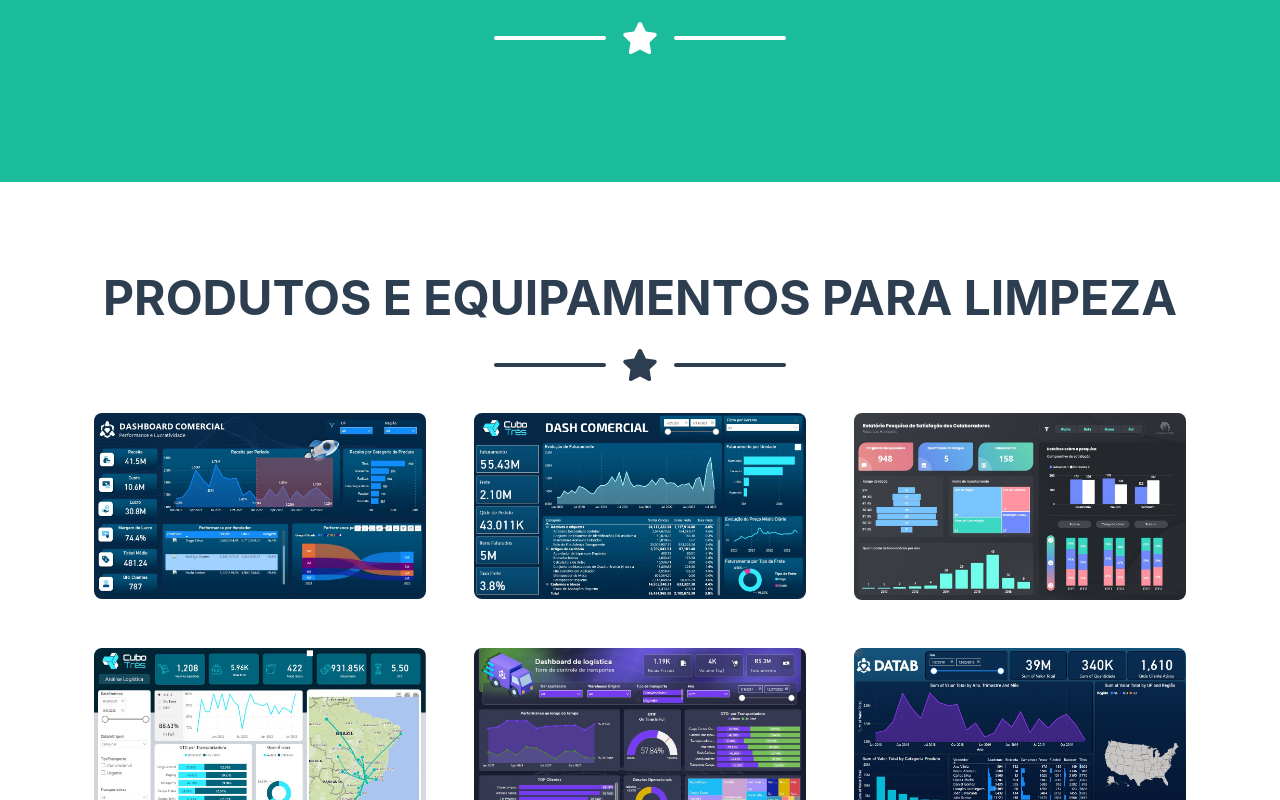
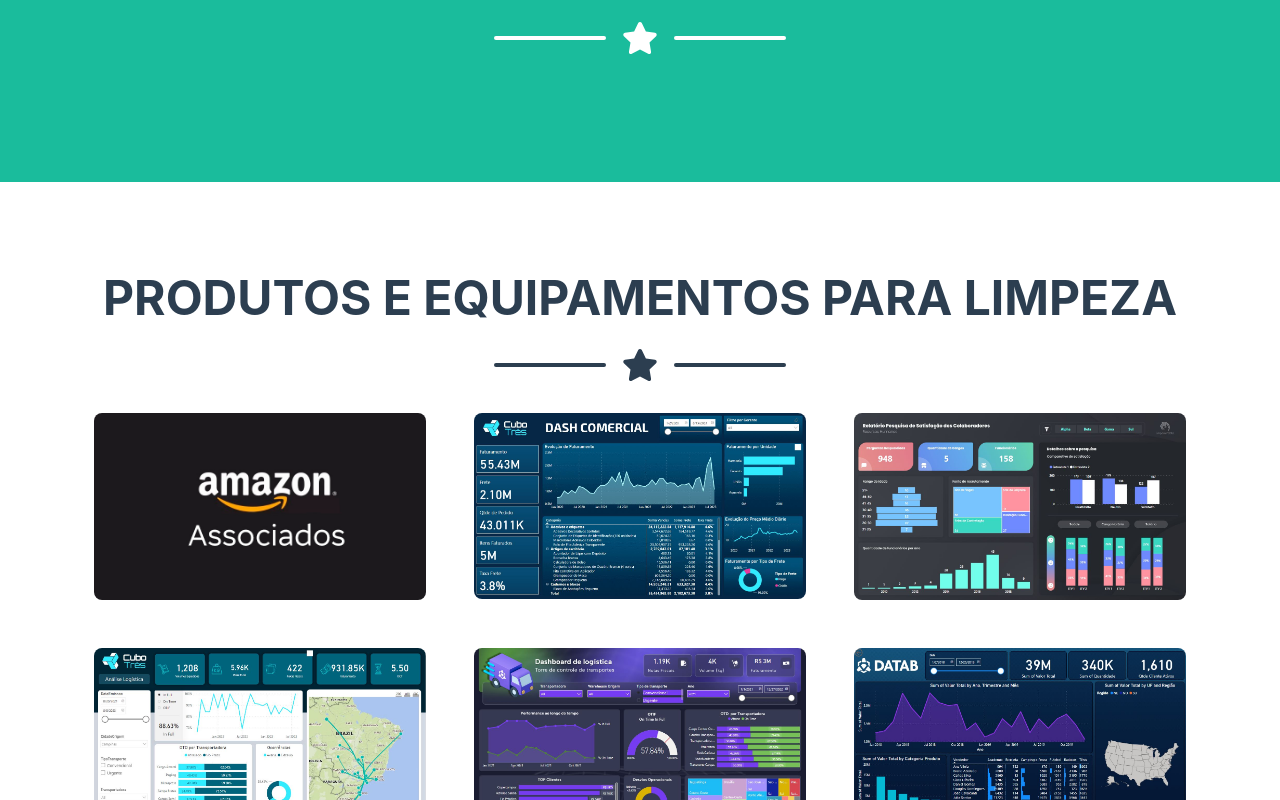
Before and after one commit to cazanarotti/CALimpeza, a plain HTML site: page index.html in a window 1280 px wide. Shown: the part 445-1245 px from the top of the page. Drawn offline with nearby package versions, Linux system fonts and the light colour scheme; a web font is replaced by a local one.

Commit message:
UPDATE INDEX 7

```diff
--- a/index.html
+++ b/index.html
@@ -64,7 +64,7 @@
                         <div class="portfolio-item mx-auto" data-toggle="modal" data-target="#portfolioModal0">
                             <div class="portfolio-item-caption d-flex align-items-center justify-content-center h-100 w-100">
                                 <div class="portfolio-item-caption-content text-center text-white"><i class="fas fa-plus fa-3x"></i></div>
-                            </div><img class="img-fluid" src="assets/img/portfolio/Dashboard Comercial2.JPG" alt="Dashboard Comercial2"/>
+                            </div><img class="img-fluid" src="assets/img/Amazon-Associados-vale-a-pena.jpg" alt="Dashboard Comercial2"/>
                         </div>
                     </div>
                     <div class="col-md-6 col-lg-4 mb-5">
@@ -122,7 +122,7 @@
                                         <div class="divider-custom-icon"><i class="fas fa-star"></i></div>
                                         <div class="divider-custom-line"></div>
                                     </div>
-                                    <!-- Portfolio Modal - Image--><img class="img-fluid rounded mb-5" src="assets/img/portfolio/Dashboard Comercial2.JPG" alt="Dashboard Comercial2"/>
+                                    <!-- Portfolio Modal - Image--><img class="img-fluid rounded mb-5" src="assets/img/Amazon-Associados-vale-a-pena.jpg" alt="Dashboard Comercial2"/>
                                     <!-- Portfolio Modal - Text-->
                                     <p class="mb-5">Dashboard Comercial2</p>
 
```
